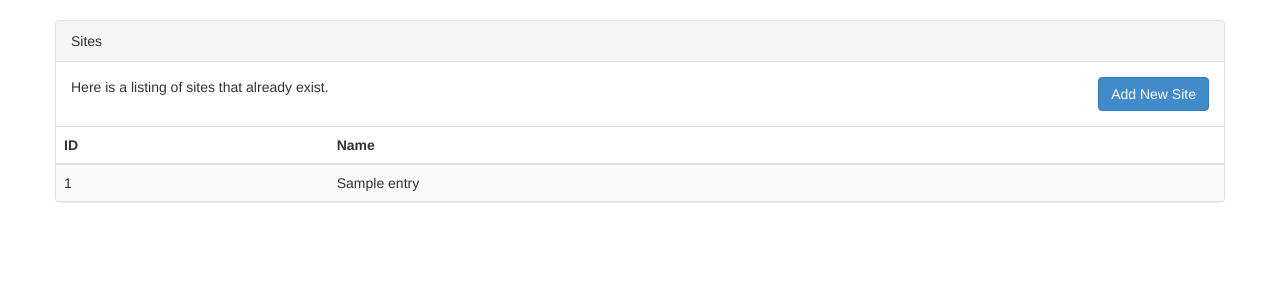
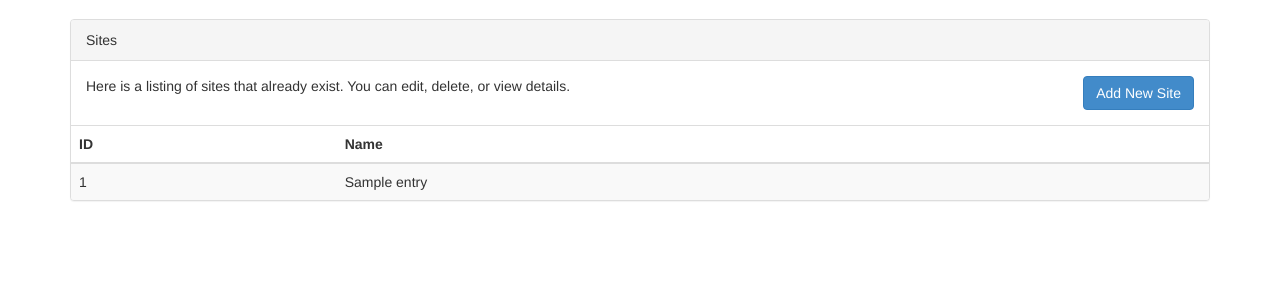
Before and after one commit to regner/evecomments, a Python web app: template evecomments/templates/sites/all_sites.html in a window 1280 px wide. Shown: the part 51-351 px from the top of the page. Run offline with Jinja, Linux system fonts and the light colour scheme; the template is opened without the code that fills it: most values are stand-ins (such as "Sample title", 1, 10 or a date in 2020).

Commit message:
Updating all sites template

```diff
--- a/evecomments/templates/sites/all_sites.html
+++ b/evecomments/templates/sites/all_sites.html
@@ -1,21 +1,22 @@
 {% extends "base.html" %}
 {% block body %}
+
     <div class="row">
         <div class="col-md-12">
-
-        </div>
-    </div>
-
-    <div class="row">
             <div class="panel panel-default">
                 <div class="panel-heading">Sites</div>
                 <div class="panel-body">
-                <p>
-                    Here is a listing of sites that already exist.
+                    <div class="row">
+                        <div class="col-md-8">
+                            <p>Here is a listing of sites that already exist.
+                            You can edit, delete, or view details.</p>
+                        </div>
+                        <div class="col-md-4">
                             <button class="btn btn-primary pull-right" data-toggle="modal" data-target="#add_review">
                                 Add New Site
                             </button>
-                </p>
+                        </div>
+                    </div>
                 </div>
                 <table class="table table-striped">
                     <thead>
@@ -33,6 +34,7 @@
                         {% endfor %}
                     </tbody>
                 </table>
+            </div>
         </div>
     </div>
 
```
Lines whose indentation alone changed are shown as unchanged.
